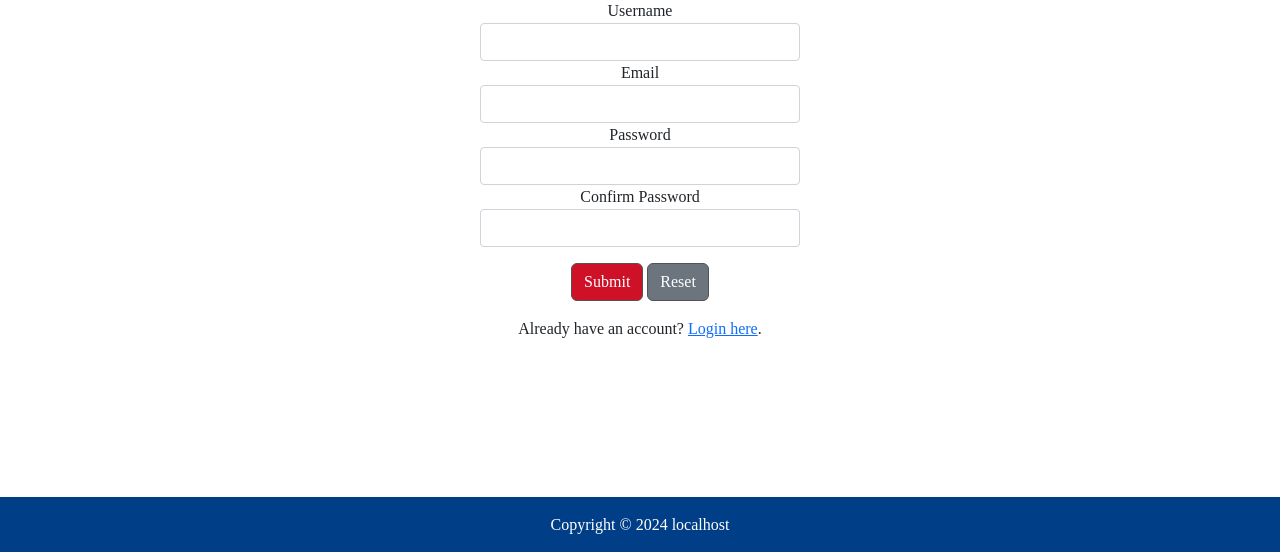
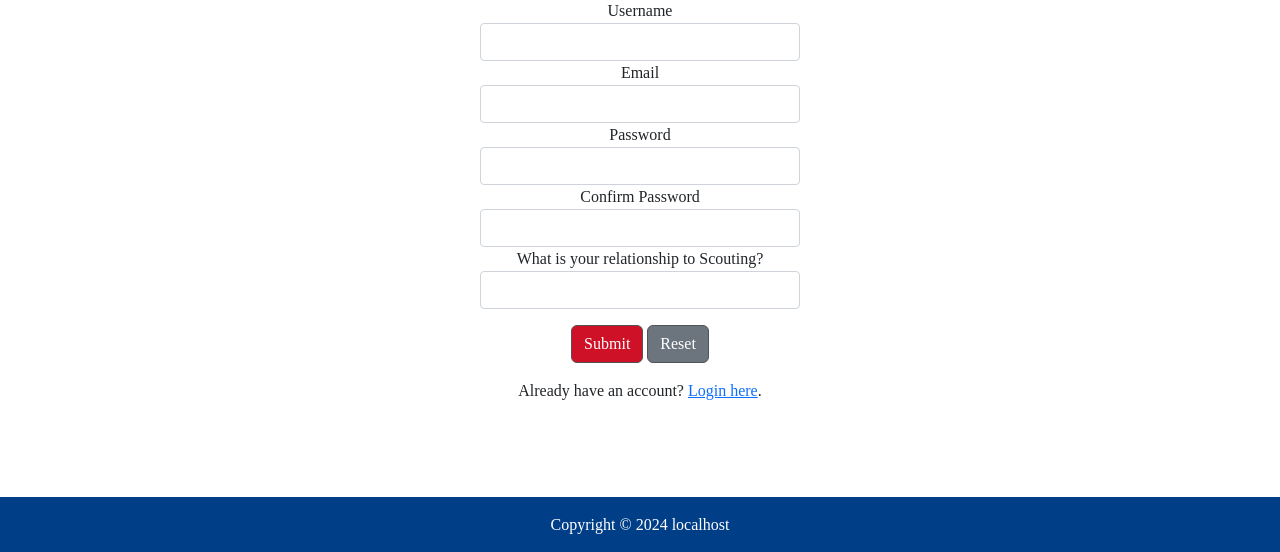
Before and after one commit to rhall290472/goatbook.site, a PHP site: page /register.php in a window 1280 px wide. Shown: the part 247-799 px from the top of the page. Run offline with PHP 8.4, Linux system fonts and the light colour scheme; some libraries are stand-ins or nearby versions.

Commit message:
Trying to stop spammers

```diff
--- a/logon.php
+++ b/logon.php
@@ -39,7 +39,7 @@ $username_err = $password_err = $login_err = "";
 $enabled = false;
 
 /* Processing form data when form is submitted */
-if ($_SERVER["REQUEST_METHOD"] == "POST") {
+if ($_SERVER["REQUEST_METHOD"] == "POST" && $_POST["SubmitForm"]) {
 
   // Check if username is empty
   if (empty(trim($_POST["username"]))) {
@@ -150,7 +150,7 @@ if ($_SERVER["REQUEST_METHOD"] == "POST") {
           <span class="invalid-feedback"><?php echo $password_err; ?></span>
         </div>
         <div class="form-group py-3">
-          <input type="submit" class="btn btn-primary" value="Login">
+          <input type="submit" class="btn btn-primary" name="SubmitForm" value="Login">
         </div>
         <p>Don't have an account? <a href="register.php">Sign up now</a>.</p>
       </form>
--- a/register.php
+++ b/register.php
@@ -30,8 +30,8 @@ include('cGOAT.php');
 $cGOAT = cGOAT::getInstance();
 
 // Define variables and initialize with empty values
-$username = $password = $confirm_password = $email = "";
-$username_err = $password_err = $confirm_password_err = $email_err = "";
+$username = $password = $confirm_password = $email = $confirm_relationship = "";
+$username_err = $password_err = $confirm_password_err = $email_err = $confirm_relationship_err = "";
 
 // Processing form data when form is submitted
 if ($_SERVER["REQUEST_METHOD"] == "POST") {
@@ -112,8 +112,16 @@ if ($_SERVER["REQUEST_METHOD"] == "POST") {
     }
   }
 
+    // Validate confirm relatiosnhip to Scouting
+    if (empty(trim($_POST["confirm_relationship"]))) {
+      $confirm_relationship_err = "Please enter relationship.";
+    } else {
+      $confirm_relationship = trim($_POST["confirm_relationship"]);
+      }
+
   // Check input errors before inserting in database
-  if (empty($username_err) && empty($password_err) && empty($confirm_password_err) && empty($email_err)) {
+  if (empty($username_err) && empty($password_err) && empty($confirm_password_err) &&
+      empty($email_err) && empty($confirm_relationship_err) ){
 
     // Prepare an insert statement
     $sql = "INSERT INTO users (username, password, email, ip) VALUES (?, ?, ?, ?)";
@@ -186,6 +194,18 @@ if ($_SERVER["REQUEST_METHOD"] == "POST") {
           <input type="password" name="confirm_password" class="form-control <?php echo (!empty($confirm_password_err)) ? 'is-invalid' : ''; ?>" value="<?php echo $confirm_password; ?>">
           <span class="invalid-feedback"><?php echo $confirm_password_err; ?></span>
         </div>
+        <div class="form-group">
+          <label>What is your relationship to Scouting?</label>
+          <select class='form-control' name='confirm_relationship'required>
+          <option value=""></option>
+          <option value="Adult Leader">Adult Leader</option>
+          <option value="Youth">Youth</option>
+          <option value="Parent">Parent</option>
+          </select>
+
+          <!-- <input type="relationship" name="confirm_relationship" class="form-control <?php echo (!empty($confirm_relationship_err)) ? 'is-invalid' : ''; ?>" value="<?php echo $confirm_relationship; ?>"> -->
+          <span class="invalid-feedback"><?php echo $confirm_relationship_err; ?></span>
+        </div>
         <div class="form-group py-3">
           <input type="submit" class="btn btn-primary" value="Submit">
           <input type="reset" class="btn btn-secondary ml-2" value="Reset">
```
